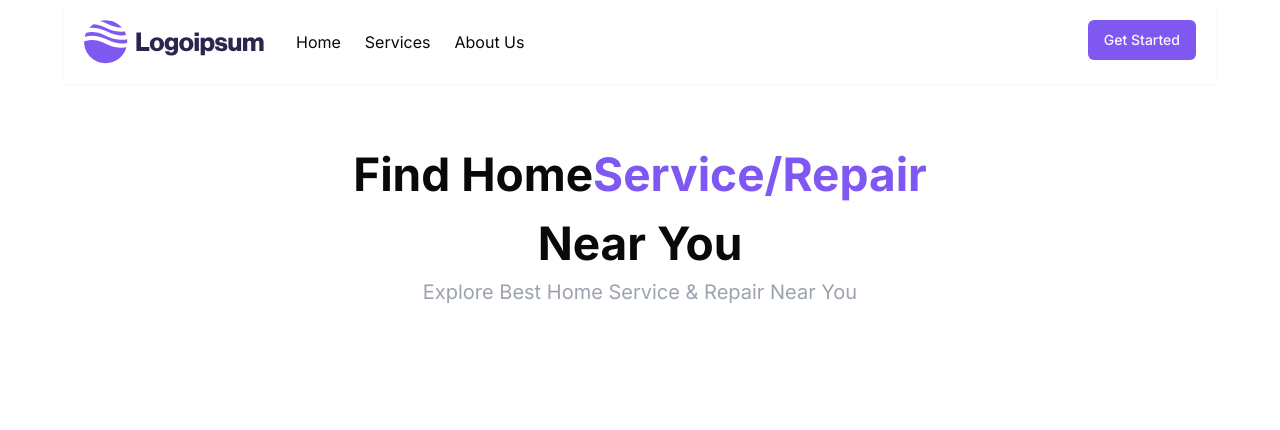
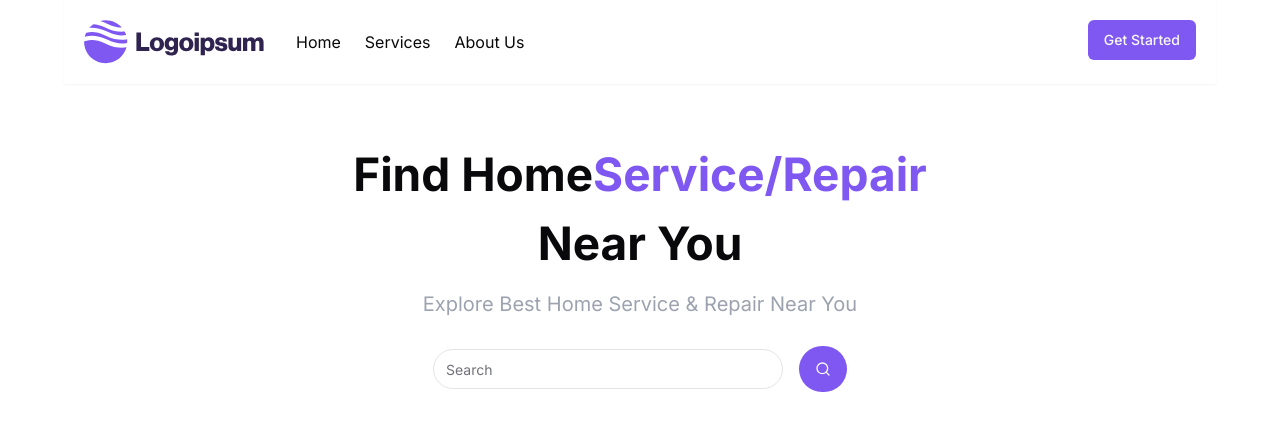
Before and after one commit to gmells/home_service_web_app, a Next.js app: page / in a window 1280 px wide. Shown: the top 430 px of the page. Built offline with nearby package versions, Linux system fonts and the light colour scheme.

Commit message:
Add input component to Hero file and also a search component from lucide-react

```diff
--- a/app/components/Hero.jsx
+++ b/app/components/Hero.jsx
@@ -1,8 +1,11 @@
+import { Button } from "@/components/ui/button";
+import { Input } from "@/components/ui/input";
+import { Search } from "lucide-react";
 import React from "react";
 
 const Hero = () => {
   return (
-    <div className="flex items-center flex-col justify-center pt-14 pb-7">
+    <div className="flex items-center gap-3 flex-col justify-center pt-14 pb-7">
       <h2 className="font-bold text-[46px] text-center">
         Find Home
         <span className="text-primary">Service/Repair</span>
@@ -12,7 +15,12 @@ const Hero = () => {
         Explore Best Home Service & Repair Near You
       </h2>
 
-      <div></div>
+      <div className="mt-4 flex gap-4 items-center">
+        <Input placeholder="Search" className="rounded-full md:w-[350px]" />
+        <Button className="rounded-full h-[46px]">
+          <Search className="h-5 w-4" />
+        </Button>
+      </div>
     </div>
   );
 };
```
